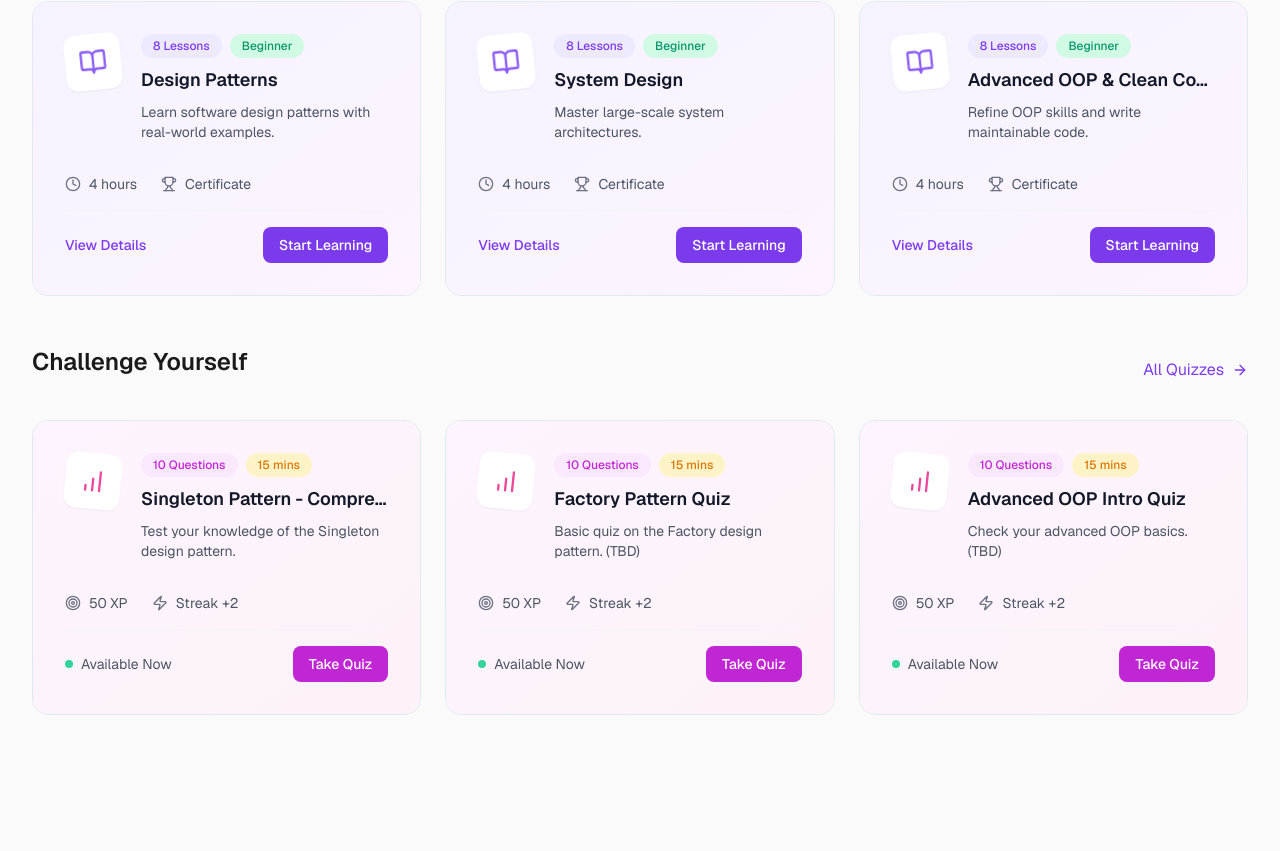
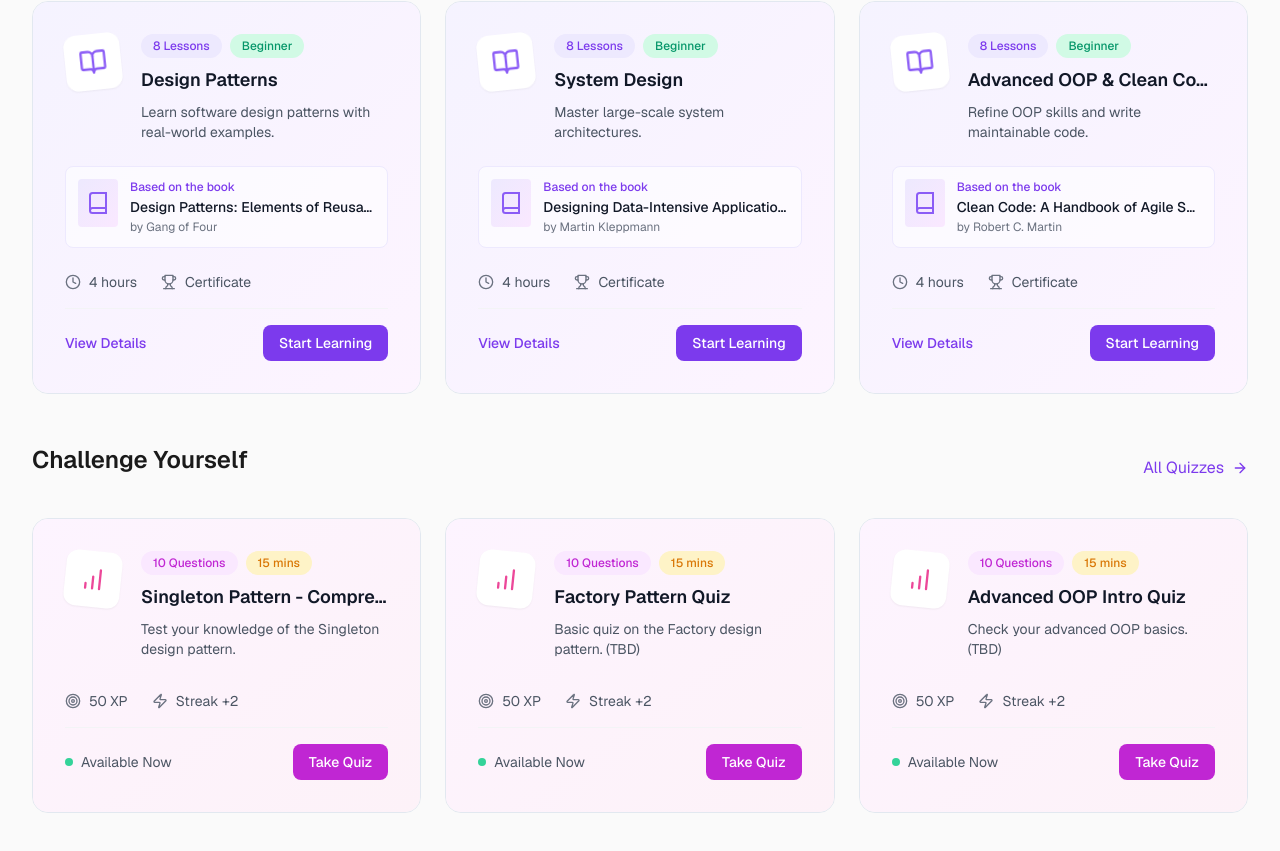
Before and after one commit to Uwais12/Lucent, a Next.js app: page / in a window 1280 px wide. Shown: the part 896-1747 px from the top of the page. Before the commit the page ends 1675 px from the top, so only its background shows below. Built offline with nearby package versions, Linux system fonts and the light colour scheme; no server answers.

Commit message:
feat: update homepage layout and design

```diff
--- a/src/app/page.js
+++ b/src/app/page.js
@@ -201,7 +201,29 @@ export default function Home() {
                       </div>
                     </div>
 
-                    <div className="mt-auto pt-8 space-y-4">
+                    {/* Book Reference */}
+                    <div className="mt-6 flex items-start gap-3 p-3 bg-white/60 rounded-lg border border-violet-100">
+                      <div className="flex-shrink-0 w-10 h-12 bg-gradient-to-br from-violet-100 to-fuchsia-100 rounded flex items-center justify-center">
+                        <svg className="w-6 h-6 text-violet-500" viewBox="0 0 24 24" fill="none" stroke="currentColor" strokeWidth="2">
+                          <path d="M4 19.5v-15A2.5 2.5 0 0 1 6.5 2H20v20H6.5a2.5 2.5 0 0 1 0-5H20" />
+                        </svg>
+                      </div>
+                      <div className="min-w-0">
+                        <div className="text-xs font-medium text-violet-600 mb-0.5">Based on the book</div>
+                        <div className="text-sm font-medium text-gray-900 truncate">
+                          {course.id === "design-patterns" && "Design Patterns: Elements of Reusable Object-Oriented Software"}
+                          {course.id === "system-design" && "Designing Data-Intensive Applications"}
+                          {course.id === "advanced-oop-clean-code" && "Clean Code: A Handbook of Agile Software Craftsmanship"}
+                        </div>
+                        <div className="text-xs text-gray-500 mt-0.5">
+                          {course.id === "design-patterns" && "by Gang of Four"}
+                          {course.id === "system-design" && "by Martin Kleppmann"}
+                          {course.id === "advanced-oop-clean-code" && "by Robert C. Martin"}
+                        </div>
+                      </div>
+                    </div>
+
+                    <div className="mt-auto pt-6 space-y-4">
                       <div className="flex items-center gap-6 text-sm text-gray-600">
                         <div className="flex items-center gap-2">
                           <Clock className="w-4 h-4" style={{ color: '#6B7280' }} />
```
